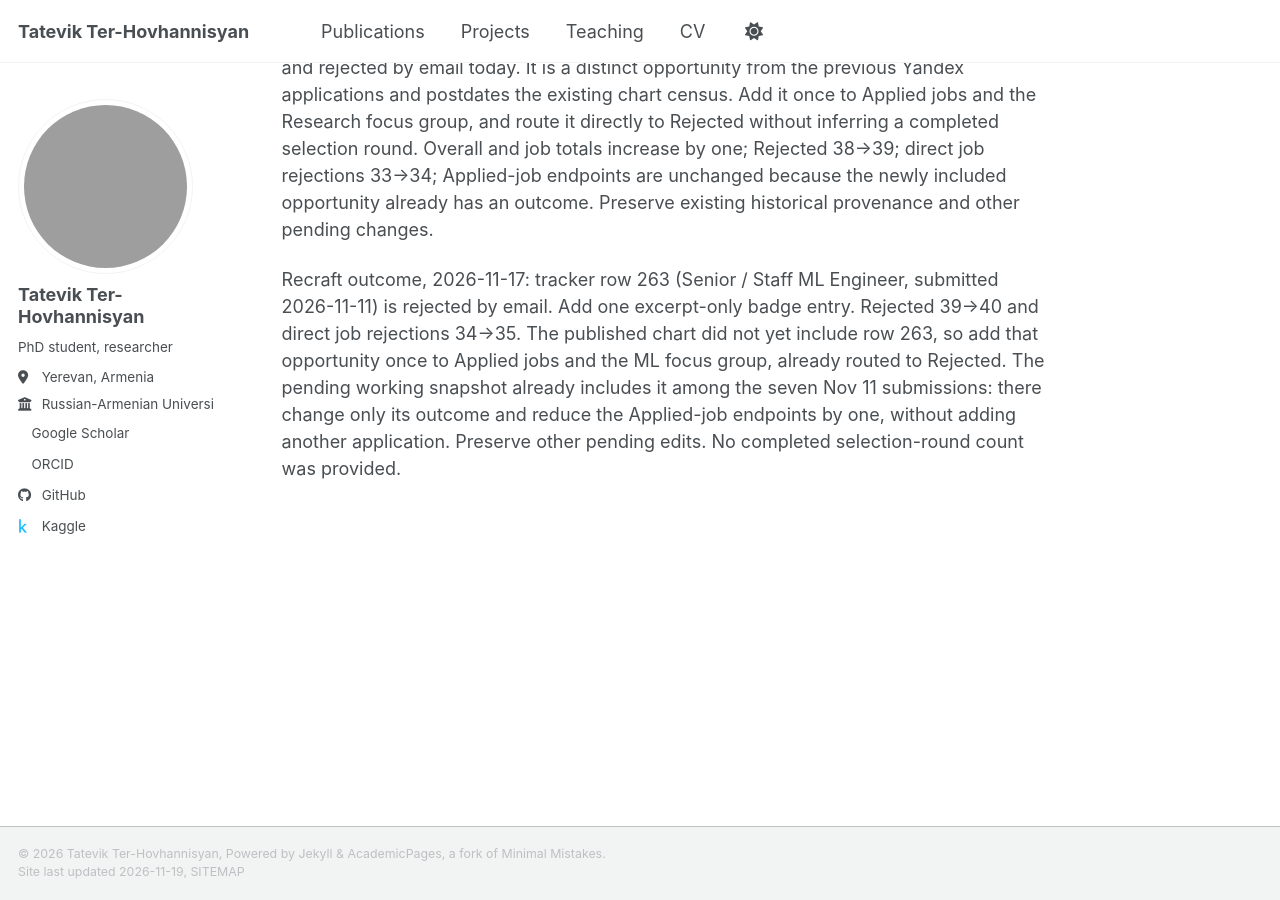
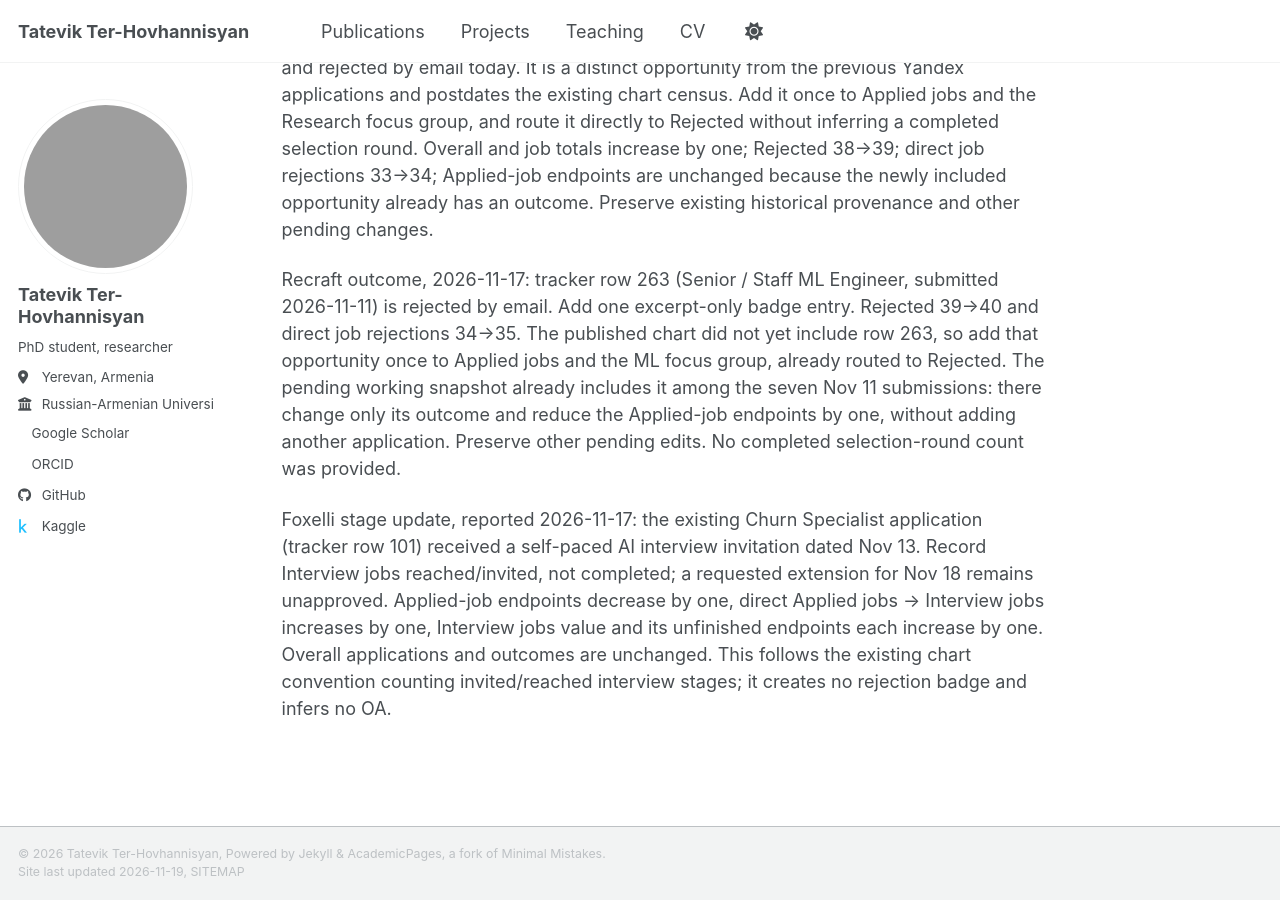
Before and after one commit to tatevik-t/tatevik-t.github.io, a Jekyll site: the page built from docs/search-season.md, in a window 1280 px wide and 900 px high, scrolled down 7288 px. Built offline with Jekyll 4.4.1, drawn with Linux system fonts in a browser that asks for light colours; our own code applies the rules of GitHub Pages for plain Markdown files; a style sheet for code colours, icons or effects is not loaded; grey boxes are pictures that could not be loaded.

Commit message:
Record Foxelli AI interview invitation

```diff
--- a/docs/search-season.md
+++ b/docs/search-season.md
@@ -80,3 +80,5 @@ Resolution outcome reported 2026-11-11: tracker row 253 is the Research Scientis
 Yandex Research ML Residency, 2026-11-17: tracker row 163 was submitted 2026-11-16 and rejected by email today. It is a distinct opportunity from the previous Yandex applications and postdates the existing chart census. Add it once to Applied jobs and the Research focus group, and route it directly to Rejected without inferring a completed selection round. Overall and job totals increase by one; Rejected 38→39; direct job rejections 33→34; Applied-job endpoints are unchanged because the newly included opportunity already has an outcome. Preserve existing historical provenance and other pending changes.
 
 Recraft outcome, 2026-11-17: tracker row 263 (Senior / Staff ML Engineer, submitted 2026-11-11) is rejected by email. Add one excerpt-only badge entry. Rejected 39→40 and direct job rejections 34→35. The published chart did not yet include row 263, so add that opportunity once to Applied jobs and the ML focus group, already routed to Rejected. The pending working snapshot already includes it among the seven Nov 11 submissions: there change only its outcome and reduce the Applied-job endpoints by one, without adding another application. Preserve other pending edits. No completed selection-round count was provided.
+
+Foxelli stage update, reported 2026-11-17: the existing Churn Specialist application (tracker row 101) received a self-paced AI interview invitation dated Nov 13. Record Interview jobs reached/invited, not completed; a requested extension for Nov 18 remains unapproved. Applied-job endpoints decrease by one, direct Applied jobs → Interview jobs increases by one, Interview jobs value and its unfinished endpoints each increase by one. Overall applications and outcomes are unchanged. This follows the existing chart convention counting invited/reached interview stages; it creates no rejection badge and infers no OA.
```
Also changed, not shown: _data/search_season_2026.json (+5 -5 lines).
